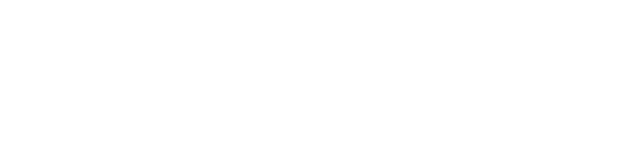
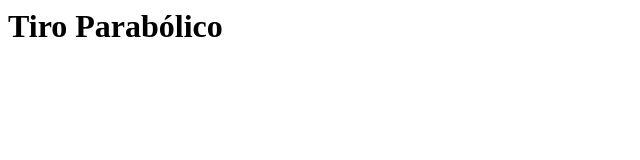
Before and after one commit to jlbandujarbosco/PARABOLA2, a plain HTML site: page index.html in a window 1280 px wide. Shown: the whole page, without its empty margins (0-640 px from the left). Drawn offline with Linux system fonts and the light colour scheme.

Commit message:
Update index.html #1

```diff
--- a/index.html
+++ b/index.html
@@ -1,3 +1,6 @@
 <html>
+  <body>
+  <h1>Tiro Parabólico</h1>
 
+  </body>
 </html>
```
